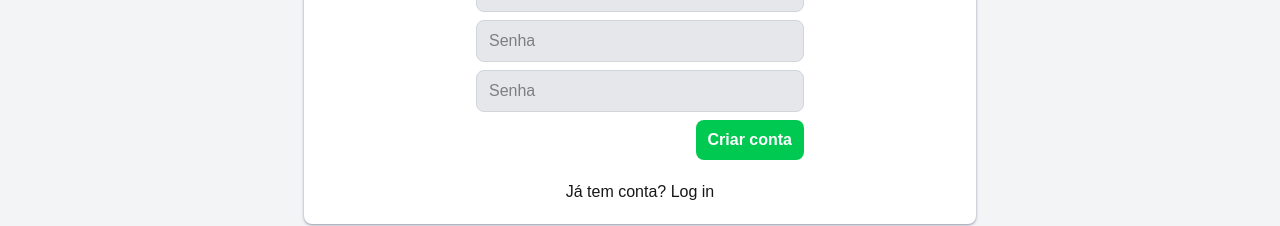
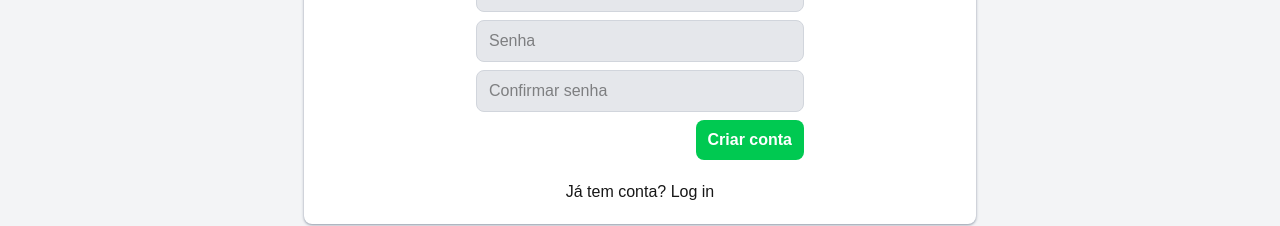
Before and after one commit to raoneinet/myfinance, a Next.js app: page /auth/register in a window 1280 px wide. Shown: the part 446-672 px from the top of the page. Built offline with nearby package versions, Linux system fonts and the light colour scheme; no server answers.

Commit message:
changing placeholder on password

```diff
--- a/src/components/signupForm.tsx
+++ b/src/components/signupForm.tsx
@@ -72,7 +72,7 @@ const SignupForm = () => {
                 <div>
                     <input type="password" {...register("passwordConfirmation", { required: "Campo obrigatório", min: 6, max: 20 })}
                         className={`w-82 px-3 py-2 bg-gray-200 border ${(errors.passwordConfirmation || confirmPassword) ? "border-red-500" : "border-gray-300"} rounded-lg`}
-                        placeholder="Senha" />
+                        placeholder="Confirmar senha" />
                     {errors.passwordConfirmation && <p className="text-xs">{errors.passwordConfirmation.message}</p>}
                     {confirmPassword && <p className="text-xs">As senhas não são iguais</p>}
                 </div>
```
